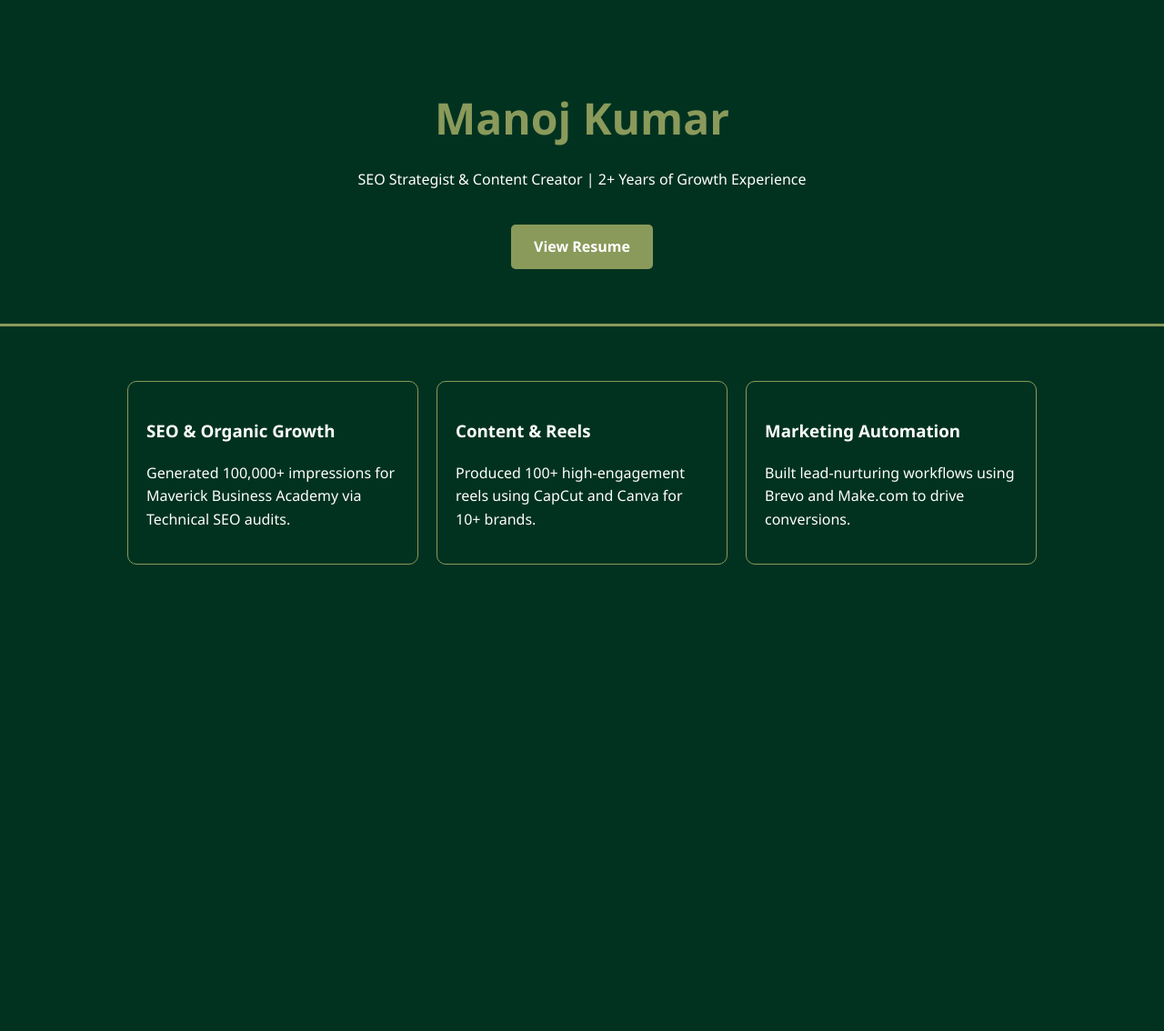
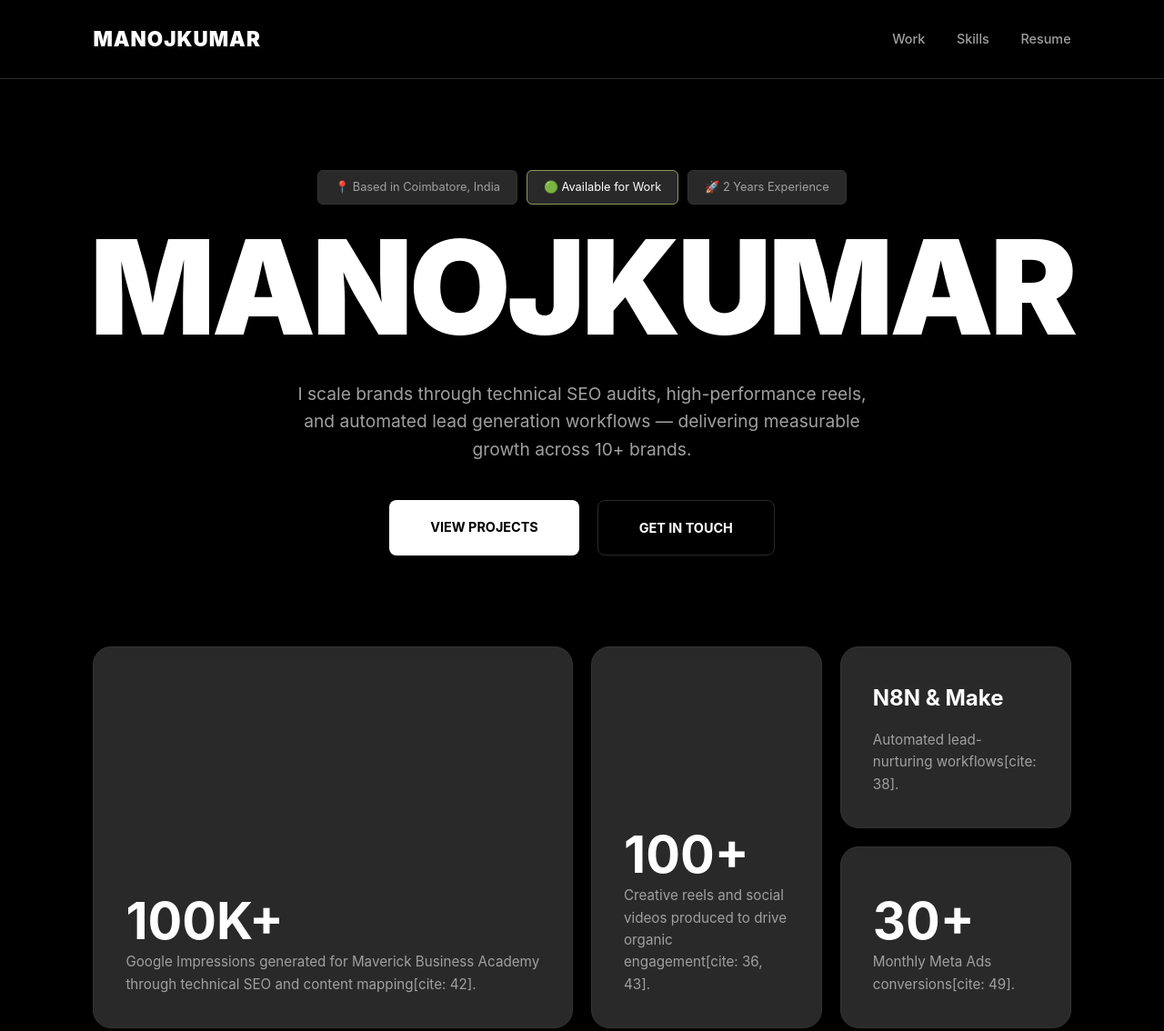
Before and after one commit to manoj19official-ai/portfolio, a plain HTML site: page index.html in a window 1280 px wide. Shown: the top 1134 px of the page at 91% size. Before the commit the page ends 800 px from the top, so only its background shows below. Drawn offline with Linux system fonts and the light colour scheme.

Commit message:
Update title and styling in index.html

```diff
--- a/index.html
+++ b/index.html
@@ -3,40 +3,228 @@
 <head>
     <meta charset="UTF-8">
     <meta name="viewport" content="width=device-width, initial-scale=1.0">
-    <title>Manoj Kumar | Digital Marketing Portfolio</title>
+    <title>Manoj Kumar | Digital Marketing Specialist</title>
+    <link rel="stylesheet" href="https://cdnjs.cloudflare.com/ajax/libs/font-awesome/6.0.0/css/all.min.css">
     <style>
-        :root { --forest: #013220; --moss: #8A9A5B; --white: #ffffff; }
-        body { background-color: var(--forest); color: var(--white); font-family: 'Segoe UI', Tahoma, Geneva, Verdana, sans-serif; margin: 0; line-height: 1.6; }
-        header { text-align: center; padding: 60px 20px; border-bottom: 3px solid var(--moss); }
-        .container { max-width: 1000px; margin: auto; padding: 20px; }
-        h1 { font-size: 3rem; margin-bottom: 10px; color: var(--moss); }
-        .btn { display: inline-block; background: var(--moss); color: white; padding: 12px 25px; text-decoration: none; border-radius: 5px; font-weight: bold; margin-top: 20px; }
-        .grid { display: grid; grid-template-columns: repeat(auto-fit, minmax(300px, 1fr)); gap: 20px; margin-top: 40px; }
-        .card { border: 1px solid var(--moss); padding: 20px; border-radius: 10px; transition: 0.3s; }
-        .card:hover { background: rgba(138, 154, 91, 0.1); }
+        /* Color Palette & Variables */
+        :root {
+            --primary: #000000;      /* Background */
+            --secondary: #292929;    /* Card Background */
+            --complementary: #FFFFFF; /* Main Text */
+            --text-dim: #a0a0a0;     /* Subtext */
+            --accent: #8A9A5B;       /* Moss Green Accent */
+        }
+
+        * { box-sizing: border-box; }
+
+        body {
+            background-color: var(--primary);
+            color: var(--complementary);
+            font-family: 'Inter', -apple-system, BlinkMacSystemFont, sans-serif;
+            margin: 0;
+            line-height: 1.6;
+        }
+
+        /* Navigation */
+        nav {
+            display: flex;
+            justify-content: space-between;
+            align-items: center;
+            padding: 25px 8%;
+            background: rgba(0, 0, 0, 0.95);
+            position: sticky;
+            top: 0;
+            z-index: 1000;
+            border-bottom: 1px solid var(--secondary);
+        }
+
+        .logo { font-weight: 900; font-size: 1.4rem; letter-spacing: 1px; }
+        .nav-links a {
+            color: var(--text-dim);
+            text-decoration: none;
+            margin-left: 30px;
+            font-size: 0.9rem;
+            font-weight: 500;
+            transition: 0.3s;
+        }
+        .nav-links a:hover { color: var(--complementary); }
+
+        /* Hero Section */
+        .hero {
+            padding: 100px 8% 60px 8%;
+            text-align: center;
+            display: flex;
+            flex-direction: column;
+            align-items: center;
+        }
+
+        .status-container {
+            display: flex;
+            gap: 10px;
+            margin-bottom: 30px;
+            flex-wrap: wrap;
+            justify-content: center;
+        }
+
+        .status-tag {
+            background: var(--secondary);
+            border: 1px solid #333;
+            padding: 8px 18px;
+            border-radius: 6px;
+            font-size: 0.8rem;
+            color: var(--text-dim);
+        }
+
+        .status-tag.active { color: var(--complementary); border-color: var(--accent); }
+
+        .hero h1 {
+            font-size: clamp(3.5rem, 12vw, 9rem);
+            font-weight: 900;
+            margin: 0;
+            line-height: 0.85;
+            letter-spacing: -4px;
+            text-transform: uppercase;
+        }
+
+        .hero p {
+            max-width: 650px;
+            font-size: 1.2rem;
+            color: var(--text-dim);
+            margin: 40px 0;
+        }
+
+        .cta-btns { display: flex; gap: 20px; }
+        .btn {
+            padding: 18px 45px;
+            border-radius: 8px;
+            text-decoration: none;
+            font-weight: 700;
+            transition: 0.3s;
+            text-transform: uppercase;
+            font-size: 0.9rem;
+        }
+
+        .btn.primary { background: var(--complementary); color: var(--primary); }
+        .btn.secondary { border: 1px solid var(--secondary); color: var(--complementary); }
+        .btn:hover { transform: translateY(-3px); opacity: 0.9; }
+
+        /* Bento Grid */
+        .grid-container {
+            padding: 40px 8% 100px 8%;
+            display: grid;
+            grid-template-columns: repeat(4, 1fr);
+            grid-auto-rows: 200px;
+            gap: 20px;
+        }
+
+        .bento-card {
+            background: var(--secondary);
+            border-radius: 20px;
+            padding: 35px;
+            display: flex;
+            flex-direction: column;
+            justify-content: flex-end;
+            border: 1px solid #333;
+            transition: 0.4s ease;
+        }
+
+        .bento-card:hover { border-color: var(--accent); }
+        .bento-card h2 { font-size: 3.5rem; margin: 0; line-height: 1; }
+        .bento-card h3 { font-size: 1.5rem; margin: 0 0 10px 0; }
+        .bento-card p { color: var(--text-dim); margin: 5px 0 0 0; font-size: 0.95rem; }
+
+        /* Card Sizes */
+        .span-2 { grid-column: span 2; }
+        .row-2 { grid-row: span 2; }
+
+        /* Tools / Skills Section */
+        .tools-section { padding: 60px 8%; text-align: center; }
+        .tools-section h4 { color: var(--text-dim); text-transform: uppercase; letter-spacing: 3px; margin-bottom: 30px; }
+        .tool-icons { display: flex; justify-content: center; gap: 40px; flex-wrap: wrap; font-size: 2rem; color: var(--text-dim); }
+
+        @media (max-width: 900px) {
+            .grid-container { grid-template-columns: 1fr 1fr; }
+            .hero h1 { letter-spacing: -2px; }
+        }
+
+        @media (max-width: 600px) {
+            .grid-container { grid-template-columns: 1fr; grid-auto-rows: auto; }
+            .span-2 { grid-column: span 1; }
+        }
     </style>
 </head>
 <body>
-    <header>
-        <h1>Manoj Kumar</h1>
-        <p>SEO Strategist & Content Creator | 2+ Years of Growth Experience</p>
-        <a href="assets/img/Digital Marketing Specialist.pdf" class="btn">View Resume</a>
-    </header>
-    <div class="container">
-        <div class="grid">
-            <div class="card">
-                <h3>SEO & Organic Growth</h3>
-                <p>Generated 100,000+ impressions for Maverick Business Academy via Technical SEO audits.</p>
-            </div>
-            <div class="card">
-                <h3>Content & Reels</h3>
-                <p>Produced 100+ high-engagement reels using CapCut and Canva for 10+ brands.</p>
-            </div>
-            <div class="card">
-                <h3>Marketing Automation</h3>
-                <p>Built lead-nurturing workflows using Brevo and Make.com to drive conversions.</p>
-            </div>
+
+    <nav>
+        <div class="logo">MANOJKUMAR</div>
+        <div class="nav-links">
+            <a href="#work">Work</a>
+            <a href="#skills">Skills</a>
+            <a href="assets/img/Digital Marketing Specialist.pdf">Resume</a>
+        </div>
+    </nav>
+
+    <section class="hero">
+        <div class="status-container">
+            <div class="status-tag">📍 Based in Coimbatore, India</div>
+            <div class="status-tag active">🟢 Available for Work</div>
+            <div class="status-tag">🚀 2 Years Experience</div>
+        </div>
+
+        <h1>MANOJKUMAR</h1>
+
+        <p>
+            I scale brands through technical SEO audits, high-performance reels, and
+            automated lead generation workflows — delivering measurable growth across 10+ brands.
+        </p>
+
+        <div class="cta-btns">
+            <a href="#work" class="btn primary">View Projects</a>
+            <a href="mailto:manoj19official@gmail.com" class="btn secondary">Get In Touch</a>
+        </div>
+    </section>
+
+    <div class="grid-container" id="work">
+        <div class="bento-card span-2 row-2">
+            <h2>100K+</h2>
+            <p>Google Impressions generated for Maverick Business Academy through technical SEO and content mapping[cite: 42].</p>
+        </div>
+
+        <div class="bento-card row-2">
+            <h2>100+</h2>
+            <p>Creative reels and social videos produced to drive organic engagement[cite: 36, 43].</p>
+        </div>
+
+        <div class="bento-card">
+            <h3>N8N & Make</h3>
+            <p>Automated lead-nurturing workflows[cite: 38].</p>
+        </div>
+
+        <div class="bento-card">
+            <h2>30+</h2>
+            <p>Monthly Meta Ads conversions[cite: 49].</p>
+        </div>
+
+        <div class="bento-card span-2">
+            <h3>Core Expertise</h3>
+            <p>SEO (Ahrefs, SEMrush), Meta Ads, WordPress, GA4, and Content Strategy[cite: 19, 20, 37, 38].</p>
         </div>
     </div>
+
+    <section class="tools-section" id="skills">
+        <h4>Tech Stack & Tools</h4>
+        <div class="tool-icons">
+            <i class="fab fa-wordpress" title="WordPress"></i>
+            <i class="fab fa-google" title="Google Search Console/GA4"></i>
+            <i class="fab fa-facebook" title="Meta Ads"></i>
+            <i class="fas fa-chart-line" title="SEMrush/Ahrefs"></i>
+            <i class="fas fa-robot" title="Make.com/Automation"></i>
+        </div>
+    </section>
+
+    <footer style="padding: 50px 8%; border-top: 1px solid var(--secondary); text-align: center; color: var(--text-dim); font-size: 0.8rem;">
+        <p>&copy; 2026 Manoj Kumar. All details are true and correct to the best of my knowledge.</p>
+    </footer>
+
 </body>
 </html>
```
